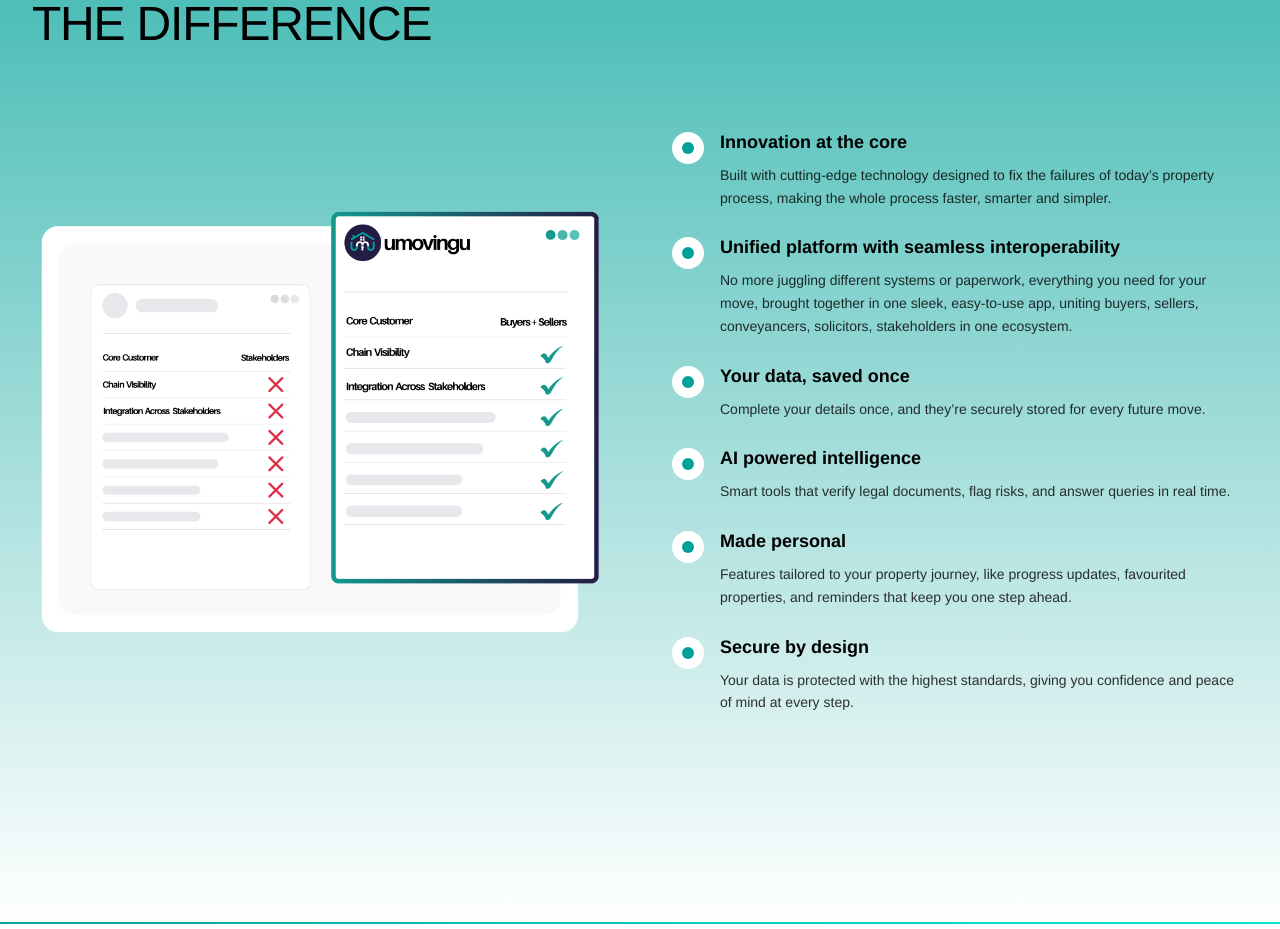
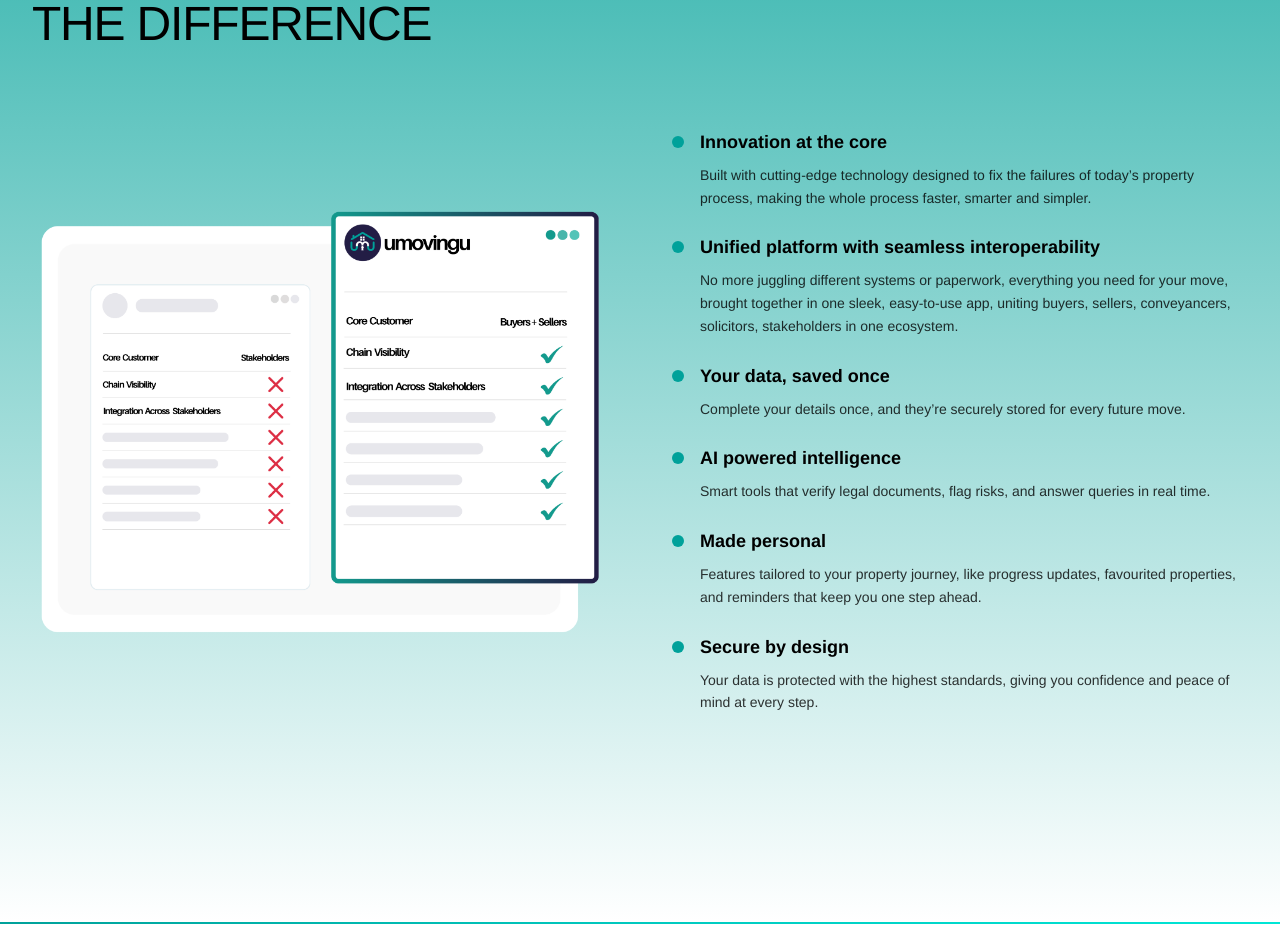
Before and after one commit to DevMysticCode/openproperty_new_website, a React (Vite) app: page /products in a window 1280 px wide. Shown: the part 2520-3449 px from the top of the page. Built offline with nearby package versions, Linux system fonts and the light colour scheme.

Commit message:
product page bullet points changes as suggested by Alex

```diff
--- a/src/components/ProductPage.tsx
+++ b/src/components/ProductPage.tsx
@@ -411,8 +411,8 @@ export default function ProductPage() {
                     }}
                     className="flex items-start space-x-4 group"
                   >
-                    <div className="w-8 h-8 bg-white rounded-full flex items-center justify-center flex-shrink-0 mt-1">
-                      <div className="w-3 h-3 bg-[#00A19A] rounded-full"></div>
+                    <div className="w-[12px] h-[12px] bg-[#00a19a] min-w-[12px] min-h-[12px] rounded-full mt-2">
+                      {/* <div className="w-3 h-3 bg-[#00A19A] rounded-full"></div> */}
                     </div>
                     <div>
                       <h3 className="text-lg font-bold text-black mb-2 group-hover:text-black/90 transition-colors duration-300">
```
Also changed, not shown: 1 other file (tests, documents, lock files or other folders).
